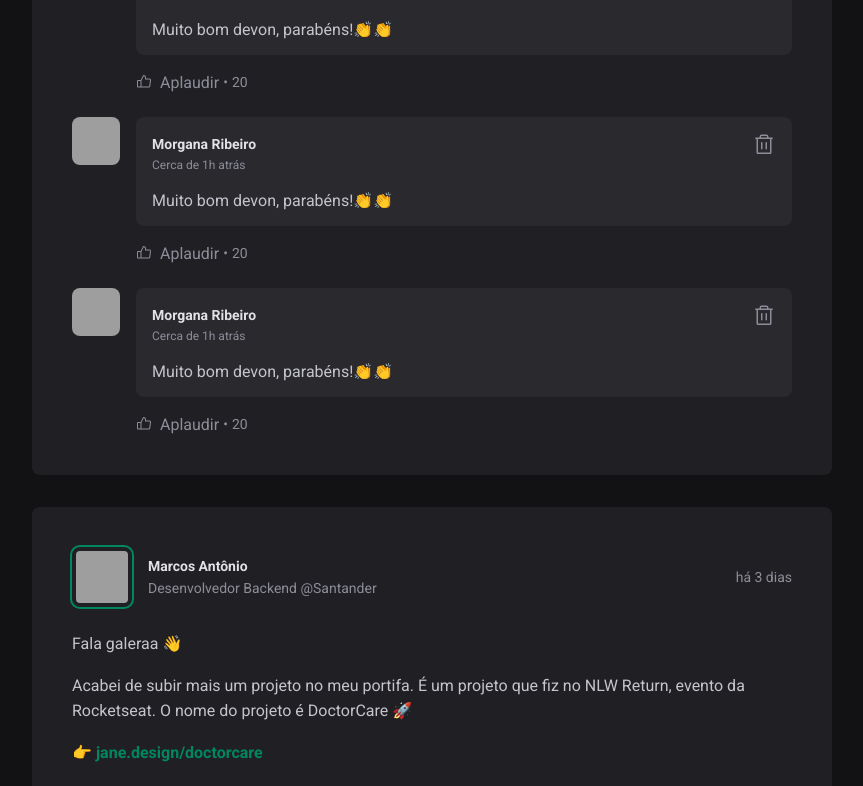
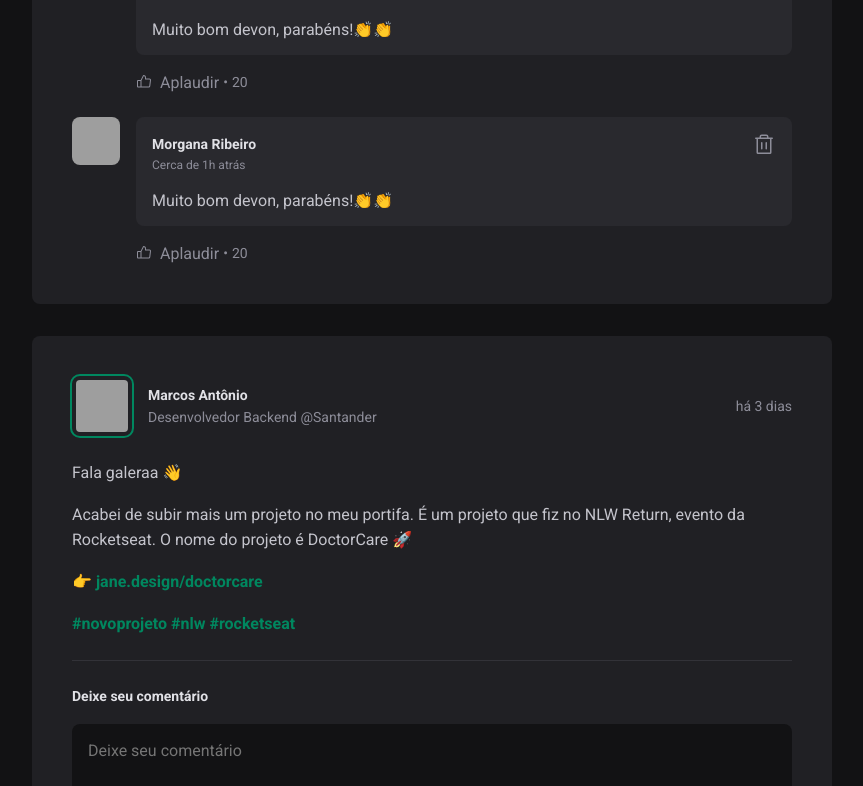
Before and after one commit to morganaribeiro/ignite-feed, a React (Vite) app: page / in a window 1280 px wide. Shown: the part 685-1471 px from the top of the page, without its empty margins (352-1215 px from the left). Built offline with nearby package versions, Linux system fonts and the light colour scheme; grey boxes are pictures that could not be loaded.

Commit message:
feat(post): state to add new comment on screen

```diff
--- a/src/components/Post.jsx
+++ b/src/components/Post.jsx
@@ -3,8 +3,10 @@
 import { Avatar } from "./Avatar";
 import { Comment } from "./Comment";
 import styles from "./Post.module.css";
+import { useState } from "react";
 
 export function Post({ author, publishedAt, content }) {
+    const [coments, setComments] = useState([ 1, 2]);
     const publishedDateFormatted = format(publishedAt, "d 'de' LLLL 'ás' HH:mm'h'", {
       locale: ptBR
     });
@@ -13,6 +15,11 @@
         locale: ptBR,
         addSuffix: true,
     });
+
+    function handleCreateNewComment() {
+        event.preventDefault();
+        setComments([...coments, coments.length + 1])
+    };
 
     return (
         <article className={styles.post}>
@@ -46,7 +53,7 @@
                 </p>
             </div>
 
-            <form className={styles.commentForm}>
+            <form onSubmit={handleCreateNewComment} className={styles.commentForm}>
                 <strong>Deixe seu comentário</strong>
                 <textarea
                     placeholder="Deixe seu comentário"
@@ -56,9 +63,9 @@
                 </footer>
             </form>
             <div className={styles.commentList}>
-                <Comment />
-                <Comment />
-                <Comment />
+                {coments.map(comment => {
+                    return <Comment />
+                })}
             </div>
         </article>
     );
```
